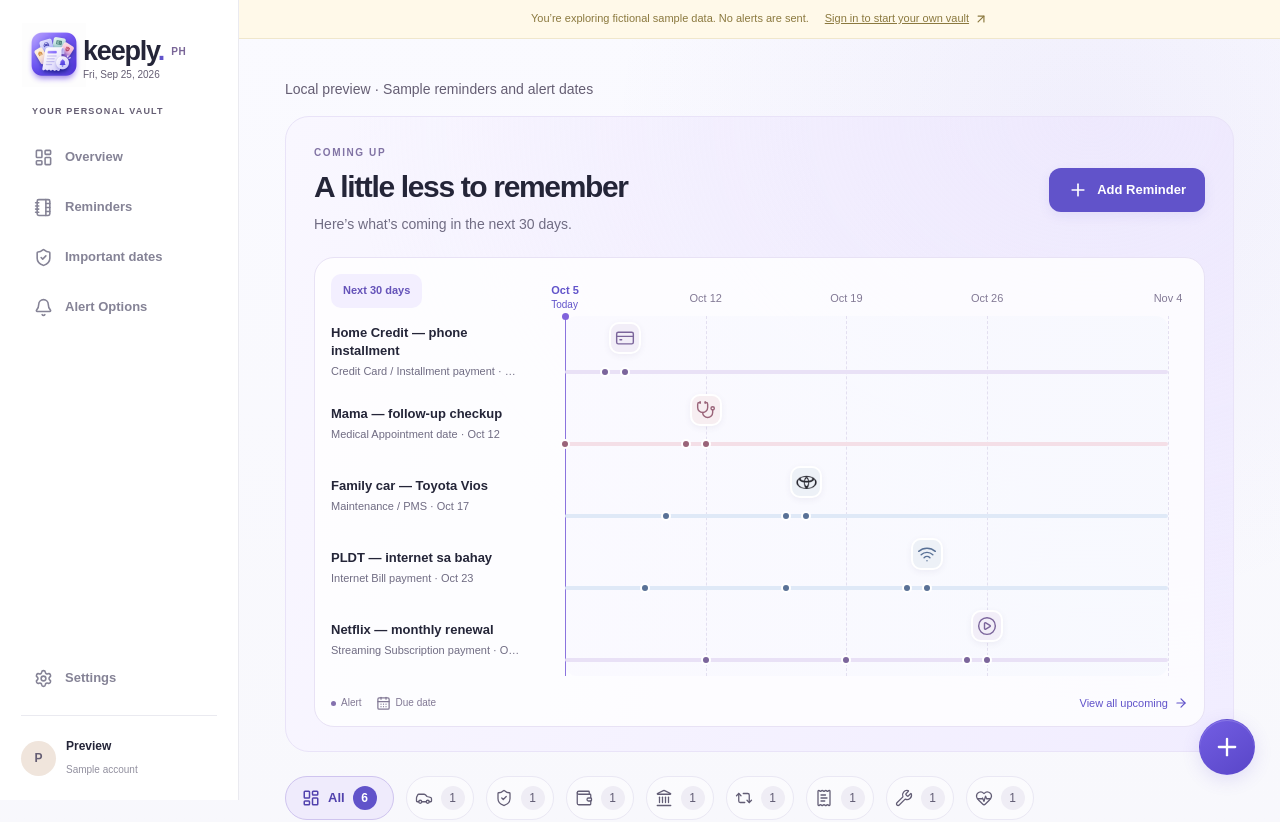
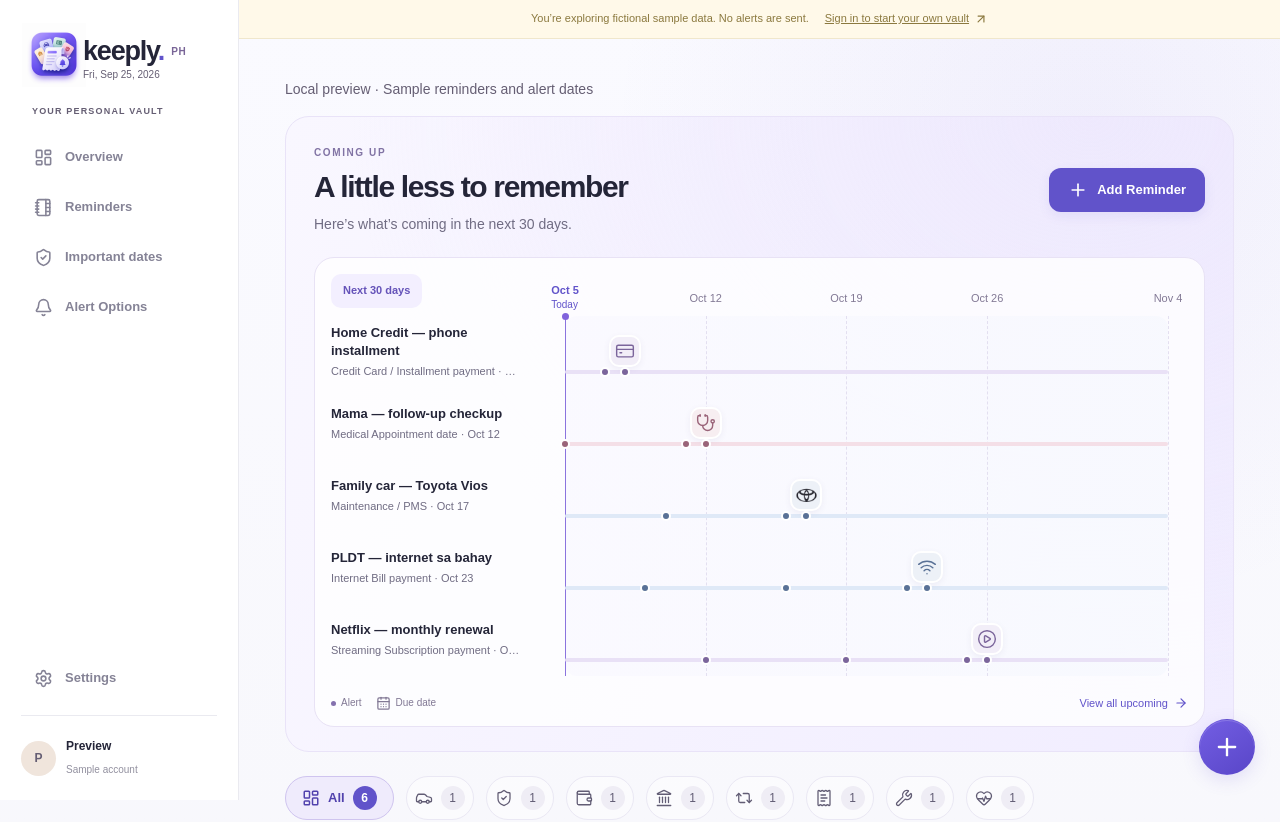
Before and after one commit to unocabs/KeeplyPH, a Next.js app: page /timeline-review in a window 1280 px wide. Shown: the top 822 px of the page. Built offline with nearby package versions, Linux system fonts and the light colour scheme.

Commit message:
align icons

```diff
--- a/src/components/upcoming-timeline.module.css
+++ b/src/components/upcoming-timeline.module.css
@@ -31,9 +31,9 @@
 .identity strong { font-size: 13px; font-weight: 650; display: -webkit-box; -webkit-line-clamp: 2; -webkit-box-orient: vertical; overflow: hidden; overflow-wrap: anywhere; line-height: 1.35; }
 .identity > span { display: block; font-size: 11px; color: var(--dashboard-muted); margin-top: 4px; overflow: hidden; text-overflow: ellipsis; white-space: nowrap; }
 .track { height: 72px; }
-/* Separate the due icon's touch target from the alert lane below it. */
+/* Keep the timeline lines below the icons, with alert dots on the lines. */
 .track::before { content: ''; position: absolute; inset-inline: 0; top: 54px; height: 4px; border-radius: 999px; background: var(--row-tint); }
-.due { position: absolute; top: 0; transform: translateX(-50%); display: grid; place-items: center; width: 44px; height: 44px; border: 0; padding: 0; border-radius: 12px; background: transparent; z-index: 2; }
+.due { position: absolute; top: 13px; transform: translateX(-50%); display: grid; place-items: center; width: 44px; height: 44px; border: 0; padding: 0; border-radius: 12px; background: transparent; z-index: 2; }
 .due :global(.reminder-icon) { width: 32px; height: 32px; border-radius: 10px; border: 2px solid #fff; box-shadow: 0 2px 6px #59457c12; }
 .due:hover :global(.reminder-icon) { box-shadow: 0 0 0 3px var(--row-tint); }
 .alertMarker { position: absolute; top: 44px; transform: translateX(-12px); z-index: 3; }
```
